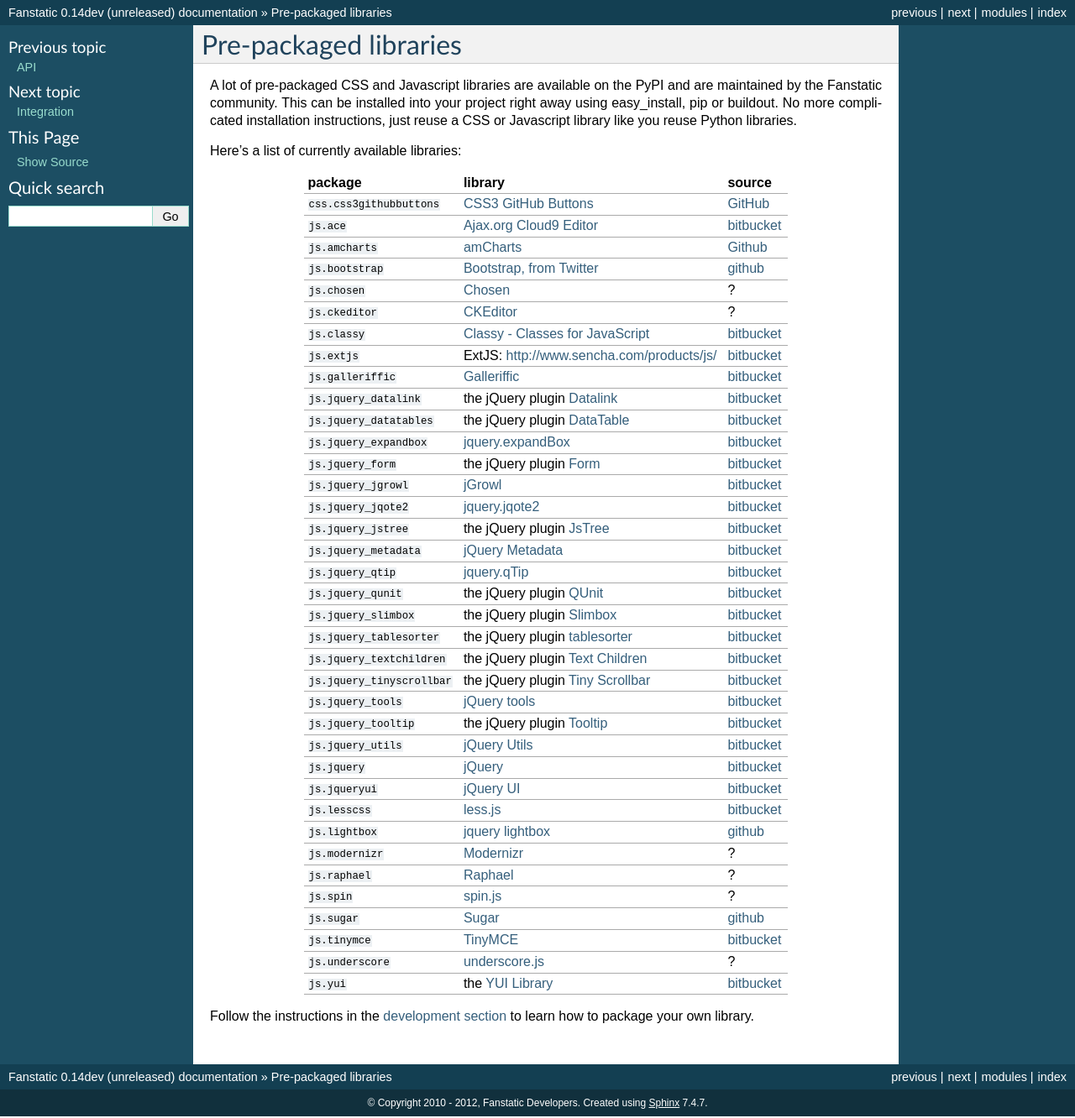
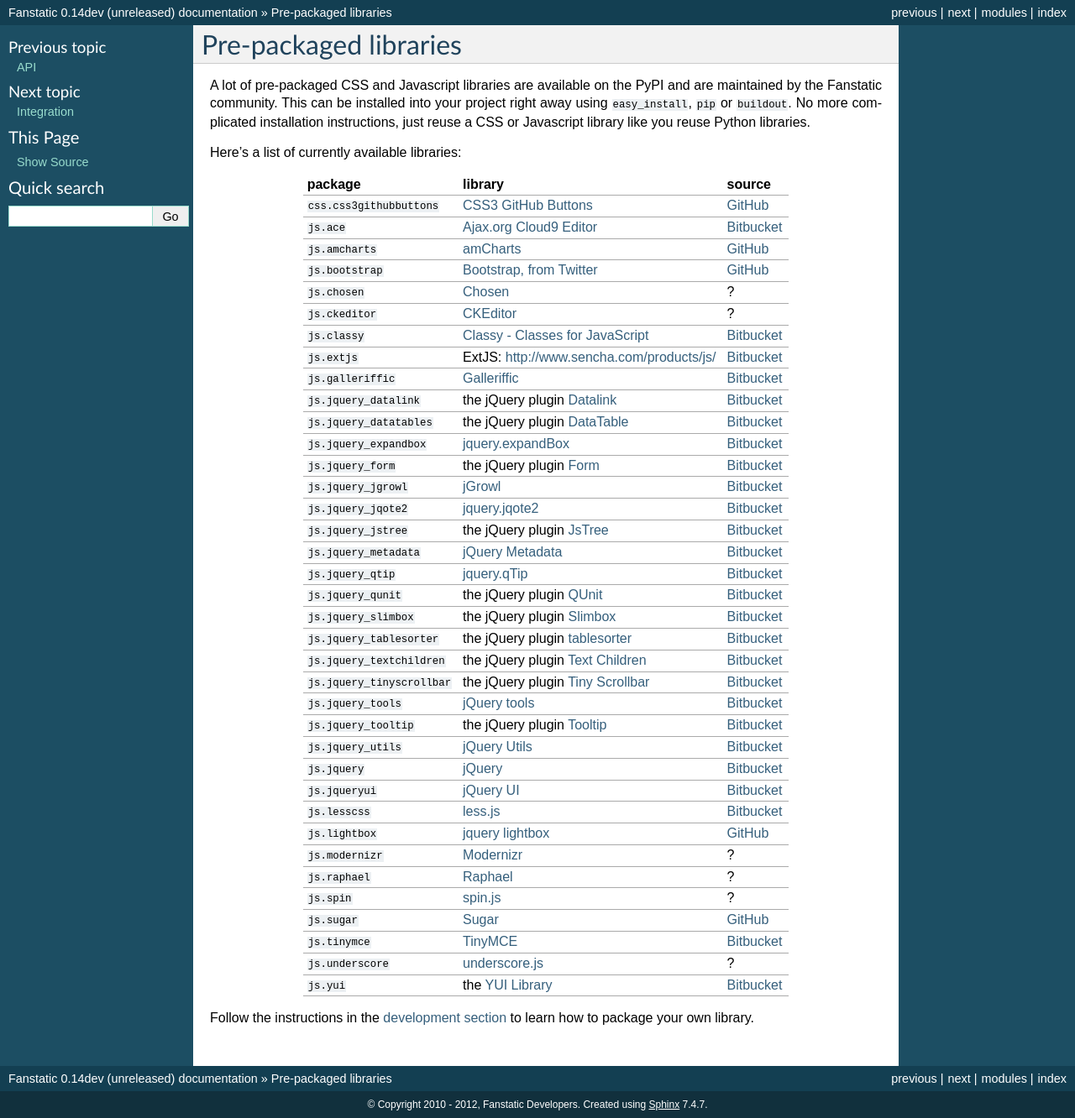
Before and after one commit to zopefoundation/fanstatic, a Sphinx documentation site: the page built from doc/libraries.rst, in a window 1280 px wide. Shown: the whole page at 84% size. Built offline with Sphinx 7.4.7, drawn with Linux system fonts in a browser that asks for light colours; cross-references to code outside the pages are shown as plain code.

```diff
--- a/doc/libraries.rst
+++ b/doc/libraries.rst
@@ -5,7 +5,7 @@ Pre-packaged libraries
 
 A lot of pre-packaged CSS and Javascript libraries are available on the PyPI
 and are maintained by the Fanstatic community. This can be installed
-into your project right away using easy_install, pip or buildout.
+into your project right away using ``easy_install``, ``pip`` or ``buildout``.
 No more complicated installation instructions, just reuse a CSS or Javascript
 library like you reuse Python libraries.
 
@@ -23,15 +23,15 @@ Here's a list of currently available libraries:
 
     * - :pypi:`js.ace`
       - `Ajax.org Cloud9 Editor <https://github.com/ajaxorg/ace>`_
-      - `bitbucket <https://bitbucket.org/fanstatic/js.ace>`__
+      - `Bitbucket <https://bitbucket.org/fanstatic/js.ace>`__
 
     * - :pypi:`js.amcharts`
       - `amCharts <http://www.amcharts.com>`_
-      - `Github <https://github.com/securactive/js.amcharts>`__
+      - `GitHub <https://github.com/securactive/js.amcharts>`__
 
     * - :pypi:`js.bootstrap`
       - `Bootstrap, from Twitter <http://twitter.github.com/bootstrap/index.html>`_
-      - `github <https://github.com/RedTurtle/js.bootstrap>`__
+      - `GitHub <https://github.com/RedTurtle/js.bootstrap>`__
 
     * - :pypi:`js.chosen`
       - `Chosen <http://harvesthq.github.com/chosen/>`_
@@ -43,99 +43,99 @@ Here's a list of currently available libraries:
 
     * - :pypi:`js.classy`
       - `Classy - Classes for JavaScript <http://classy.pocoo.org/>`_
-      - `bitbucket <https://bitbucket.org/fanstatic/js.classy>`__
+      - `Bitbucket <https://bitbucket.org/fanstatic/js.classy>`__
 
     * - :pypi:`js.extjs`
       - _`ExtJS`: http://www.sencha.com/products/js/
-      - `bitbucket <http://bitbucket.org/fanstatic/js.extjs>`__
+      - `Bitbucket <http://bitbucket.org/fanstatic/js.extjs>`__
 
     * - :pypi:`js.galleriffic`
       - `Galleriffic <http://www.twospy.com/galleriffic>`_
-      - `bitbucket <http://bitbucket.org/fanstatic/js.yui>`__
+      - `Bitbucket <http://bitbucket.org/fanstatic/js.yui>`__
 
     * - :pypi:`js.jquery_datalink`
       - the jQuery plugin `Datalink <https://github.com/nje/jquery-datalink>`_
-      - `bitbucket <http://bitbucket.org/fanstatic/js.jquery_datalink>`__
+      - `Bitbucket <http://bitbucket.org/fanstatic/js.jquery_datalink>`__
 
     * - :pypi:`js.jquery_datatables`
       - the jQuery plugin `DataTable <http://www.datatables.net>`_
-      - `bitbucket <http://bitbucket.org/fanstatic/js.jquery_datatables>`__
+      - `Bitbucket <http://bitbucket.org/fanstatic/js.jquery_datatables>`__
 
     * - :pypi:`js.jquery_expandbox`
       - `jquery.expandBox <http://projects.stephane-klein.info/jquery.expandBox/>`_
-      - `bitbucket <https://bitbucket.org/fanstatic/js.jquery_expandbox>`__
+      - `Bitbucket <https://bitbucket.org/fanstatic/js.jquery_expandbox>`__
 
     * - :pypi:`js.jquery_form`
       - the jQuery plugin `Form <http://jquery.malsup.com/form>`_
-      - `bitbucket <http://bitbucket.org/fanstatic/js.jquery_form>`__
+      - `Bitbucket <http://bitbucket.org/fanstatic/js.jquery_form>`__
 
     * - :pypi:`js.jquery_jgrowl`
       - `jGrowl <http://stanlemon.net/projects/jgrowl.html>`_
-      - `bitbucket <http://bitbucket.org/fanstatic/js.jquery_jgrowl>`__
+      - `Bitbucket <http://bitbucket.org/fanstatic/js.jquery_jgrowl>`__
 
     * - :pypi:`js.jquery_jqote2`
       - `jquery.jqote2 <https://github.com/aefxx/jQote2>`_
-      - `bitbucket <https://bitbucket.org/fanstatic/js.jquery_jqote2>`__
+      - `Bitbucket <https://bitbucket.org/fanstatic/js.jquery_jqote2>`__
 
     * - :pypi:`js.jquery_jstree`
       - the jQuery plugin `JsTree <http://www.jstree.com/>`_
-      - `bitbucket <http://bitbucket.org/fanstatic/js.jquery_jstree>`__
+      - `Bitbucket <http://bitbucket.org/fanstatic/js.jquery_jstree>`__
 
     * - :pypi:`js.jquery_metadata`
       - `jQuery Metadata <http://plugins.jquery.com/project/metadata>`_
-      - `bitbucket <http://bitbucket.org/fanstatic/js.jquery_metadata>`__
+      - `Bitbucket <http://bitbucket.org/fanstatic/js.jquery_metadata>`__
 
     * - :pypi:`js.jquery_qtip`
       - `jquery.qTip <http://craigsworks.com/projects/qtip/>`_
-      - `bitbucket <https://bitbucket.org/fanstatic/js.jquery_qtip>`__
+      - `Bitbucket <https://bitbucket.org/fanstatic/js.jquery_qtip>`__
 
     * - :pypi:`js.jquery_qunit`
       - the jQuery plugin `QUnit <http://docs.jquery.com/Qunit>`_
-      - `bitbucket <http://bitbucket.org/fanstatic/js.jquery_qunit>`__
+      - `Bitbucket <http://bitbucket.org/fanstatic/js.jquery_qunit>`__
 
     * - :pypi:`js.jquery_slimbox`
       - the jQuery plugin `Slimbox <http://www.digitalia.be/software/slimbox2>`_
-      - `bitbucket <http://bitbucket.org/fanstatic/js.jquery_slimbox>`__
+      - `Bitbucket <http://bitbucket.org/fanstatic/js.jquery_slimbox>`__
 
     * - :pypi:`js.jquery_tablesorter`
       - the jQuery plugin `tablesorter <http://tablesorter.com>`_
-      - `bitbucket <http://bitbucket.org/fanstatic/js.jquery_tablesorter>`__
+      - `Bitbucket <http://bitbucket.org/fanstatic/js.jquery_tablesorter>`__
 
     * - :pypi:`js.jquery_textchildren`
       - the jQuery plugin `Text Children <http://plugins.learningjquery.com/textchildren>`_
-      - `bitbucket <http://bitbucket.org/fanstatic/js.jquery_textchildren>`__
+      - `Bitbucket <http://bitbucket.org/fanstatic/js.jquery_textchildren>`__
 
     * - :pypi:`js.jquery_tinyscrollbar`
       - the jQuery plugin `Tiny Scrollbar <http://baijs.nl/tinyscrollbar/>`_
-      - `bitbucket <http://bitbucket.org/gocept/js.jquery_tinyscrollbar>`__
+      - `Bitbucket <http://bitbucket.org/gocept/js.jquery_tinyscrollbar>`__
 
     * - :pypi:`js.jquery_tools`
       - `jQuery tools <http://flowplayer.org/tools/index.html>`_
-      - `bitbucket <http://bitbucket.org/fanstatic/js.jquery_tools>`__
+      - `Bitbucket <http://bitbucket.org/fanstatic/js.jquery_tools>`__
 
     * - :pypi:`js.jquery_tooltip`
       - the jQuery plugin `Tooltip <http://bassistance.de/jquery-plugins/jquery-plugin-tooltip>`_
-      - `bitbucket <http://bitbucket.org/fanstatic/js.jquery_tooltip>`__
+      - `Bitbucket <http://bitbucket.org/fanstatic/js.jquery_tooltip>`__
 
     * - :pypi:`js.jquery_utils`
       - `jQuery Utils <http://code.google.com/p/jquery-utils/>`_
-      - `bitbucket <http://bitbucket.org/fanstatic/js.jquery_utils>`__
+      - `Bitbucket <http://bitbucket.org/fanstatic/js.jquery_utils>`__
 
     * - :pypi:`js.jquery`
       - `jQuery <http://jquery.com>`_
-      - `bitbucket <http://bitbucket.org/fanstatic/js.jquery>`__
+      - `Bitbucket <http://bitbucket.org/fanstatic/js.jquery>`__
 
     * - :pypi:`js.jqueryui`
       - `jQuery UI <http://jqueryui.com>`_
-      - `bitbucket <http://bitbucket.org/fanstatic/js.jqueryui>`__
+      - `Bitbucket <http://bitbucket.org/fanstatic/js.jqueryui>`__
 
     * - :pypi:`js.lesscss`
       - `less.js <http://lesscss.org/>`_
-      - `bitbucket <https://bitbucket.org/fanstatic/js.lesscss>`__
+      - `Bitbucket <https://bitbucket.org/fanstatic/js.lesscss>`__
 
     * - :pypi:`js.lightbox`
       - `jquery lightbox <http://leandrovieira.com/projects/jquery/lightbox/>`_
-      - `github <https://github.com/amleczko/js.lightbox>`__
+      - `GitHub <https://github.com/amleczko/js.lightbox>`__
 
     * - :pypi:`js.modernizr`
       - `Modernizr <http://modernizr.com/>`_
@@ -151,11 +151,11 @@ Here's a list of currently available libraries:
 
     * - :pypi:`js.sugar`
       - `Sugar <http://sugarjs.com/>`_
-      - `github <https://github.com/disko/js.sugar>`__
+      - `GitHub <https://github.com/disko/js.sugar>`__
 
     * - :pypi:`js.tinymce`
       - `TinyMCE <http://tinymce.moxiecode.com>`_
-      - `bitbucket <http://bitbucket.org/fanstatic/js.tinymce>`__
+      - `Bitbucket <http://bitbucket.org/fanstatic/js.tinymce>`__
 
     * - :pypi:`js.underscore`
       - `underscore.js <http://documentcloud.github.com/underscore/>`_
@@ -163,6 +163,6 @@ Here's a list of currently available libraries:
 
     * - :pypi:`js.yui`
       - the `YUI Library <http://developer.yahoo.com/yui>`_
-      - `bitbucket <http://bitbucket.org/fanstatic/js.yui>`__
+      - `Bitbucket <http://bitbucket.org/fanstatic/js.yui>`__
 
 Follow the instructions in the :doc:`development section <development>` to learn how to package your own library.
```
